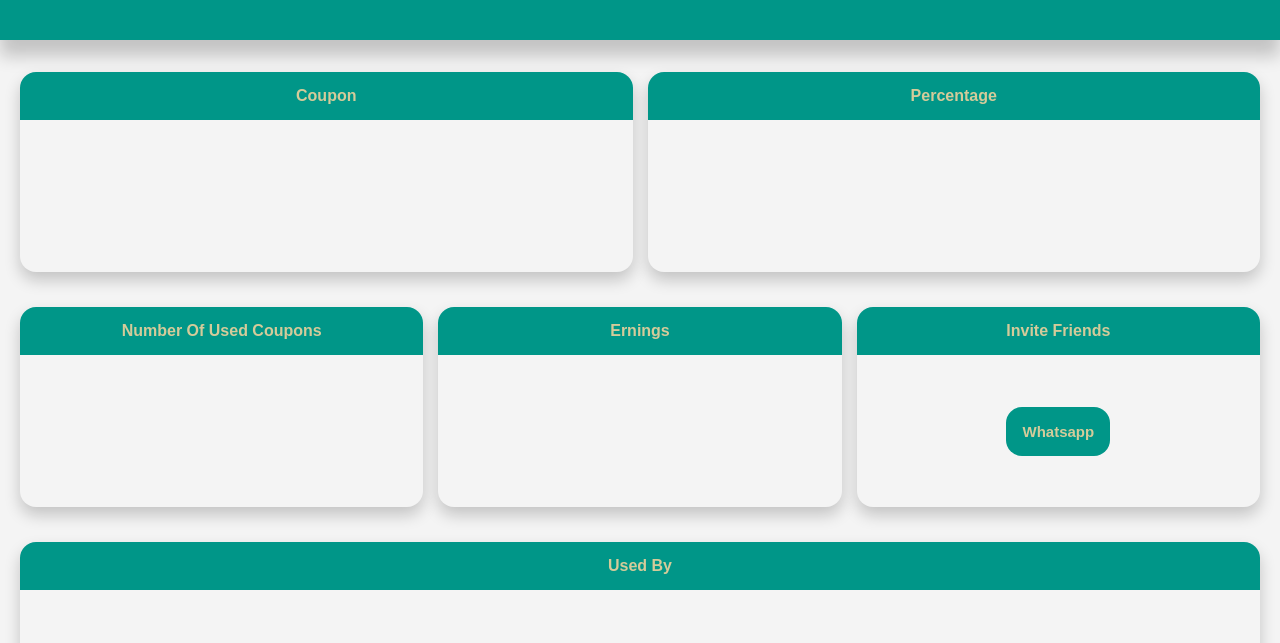
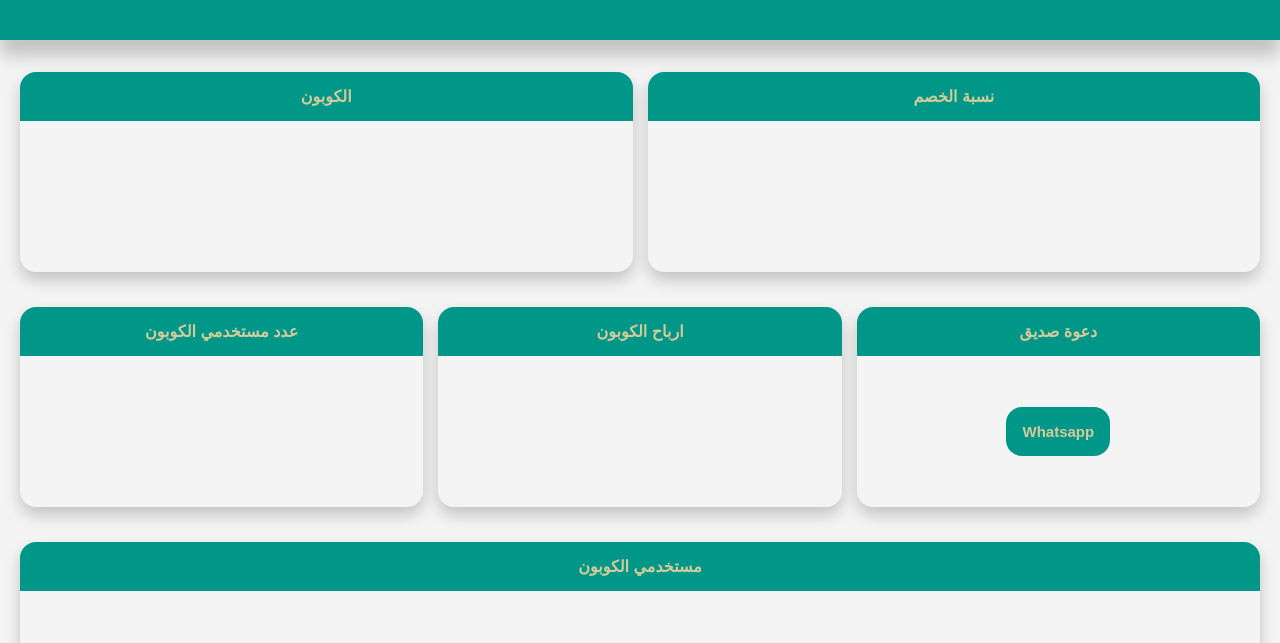
Before and after one commit to alostaz222/alostaz222.github.io, a website: page coupon.html in a window 1280 px wide. Shown: the part 156-799 px from the top of the page. Drawn offline with Linux system fonts and the light colour scheme; no server answers.

Commit message:
"Translated coupon.html and js/account.js from English to Arabic"

```diff
--- a/coupon.html
+++ b/coupon.html
@@ -57,14 +57,14 @@
     <div class="main-container">
         <div class="first line">
             <div class="container">
-                <span class="contTitle">Coupon</span>
+                <span class="contTitle">الكوبون</span>
                 <div class="contText">
                     <span id="coupon"></span>
                 </div>
             </div>
 
             <div class="container">
-                <span class="contTitle">Percentage</span>
+                <span class="contTitle">نسبة الخصم</span>
                 <div class="contText">
                     <span id="percentage"></span>
                 </div>
@@ -72,19 +72,19 @@
         </div>
         <div class="second line">
             <div class="container">
-                <span class="contTitle">Number Of Used Coupons</span>
+                <span class="contTitle">عدد مستخدمي الكوبون</span>
                 <div class="contText">
                     <span id="no.coupon"></span>
                 </div>
             </div>
             <div class="container">
-                <span class="contTitle">Ernings</span>
+                <span class="contTitle">ارباح الكوبون</span>
                 <div class="contText">
                     <span id="ernings"></span>
                 </div>
             </div>
             <div class="container">
-                <span class="contTitle">Invite Friends</span>
+                <span class="contTitle">دعوة صديق</span>
                 <div class="contText">
                     <span id="invite">
                         <div id="whatsappShare" data-link="">Whatsapp</div>
@@ -94,7 +94,7 @@
         </div>
         <div class="third line">
             <div class="container">
-                <span class="contTitle">Used By</span>
+                <span class="contTitle">مستخدمي الكوبون</span>
                 <div class="contText">
                     <span id="invited">
 
--- a/js/account.js
+++ b/js/account.js
@@ -64,7 +64,7 @@ function userUpdate() {
 
     } else {
         document.getElementById('userDetails').innerText = '';
-        document.getElementById('userDetails').innerText = 'No user is logged in.';
+        document.getElementById('userDetails').innerText = 'لا يوجد مستخدم مسجل.';
         email.value = '';
         student_phone.value = '';
         father_phone.value = '';
```
